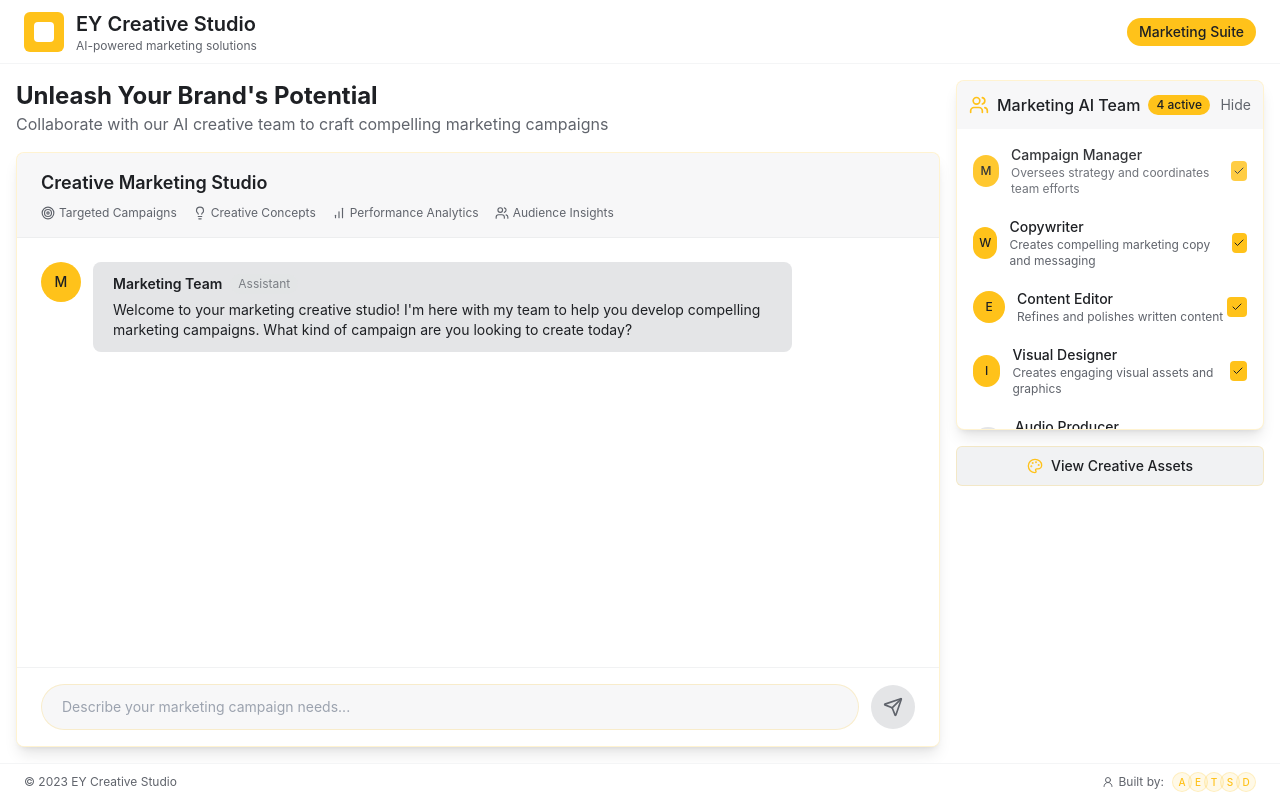
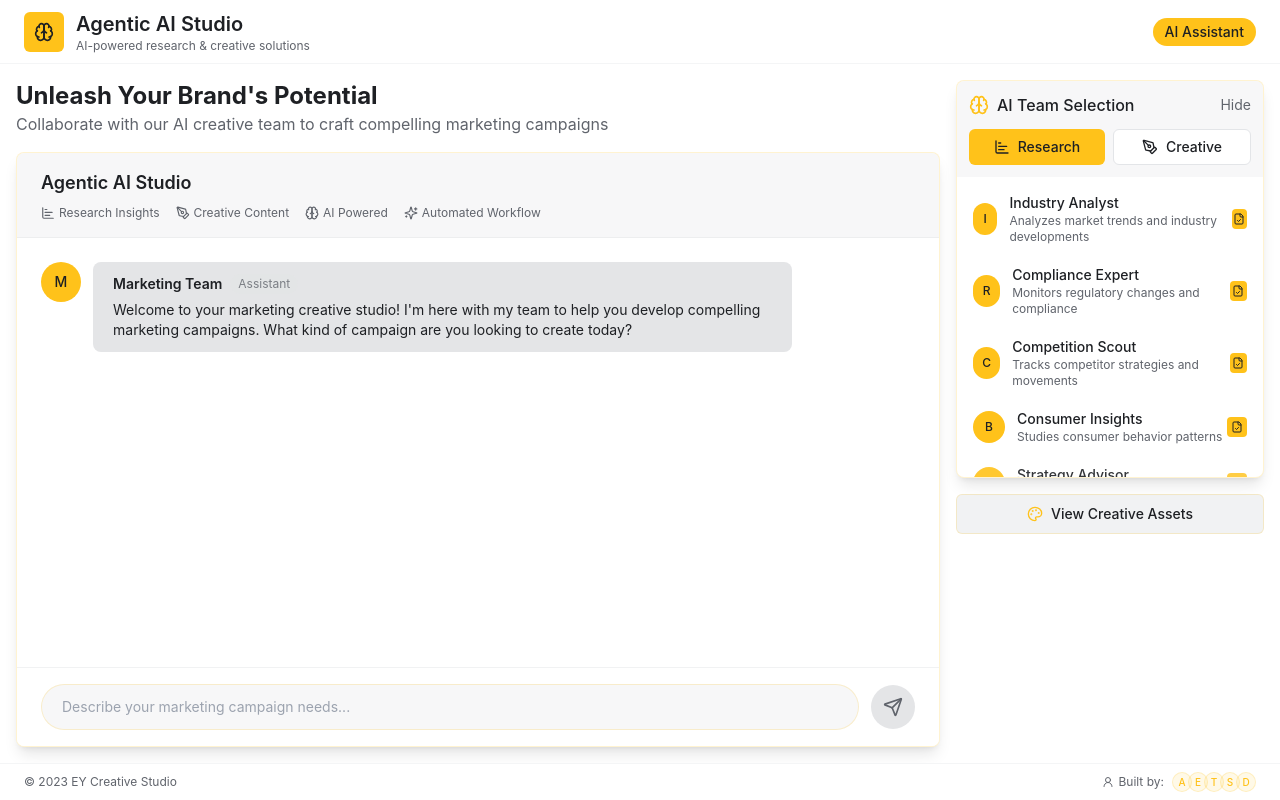
Before and after one commit to tejajuttu/agentic-creative-hub, a React (Vite) app: page / in a window 1280 px wide. Built offline with nearby package versions, Linux system fonts and the light colour scheme.

Commit message:
Refactor: Update AgentSelector and ChatHeader
Updated the AgentSelector and ChatHeader components to reflect the new "Agentic AI Studio" name and the two teams (Marketing Research and Creative).  Also updated the UI.

```diff
--- a/src/components/AgentSelector.tsx
+++ b/src/components/AgentSelector.tsx
@@ -1,9 +1,9 @@
 
 import React, { useState } from "react";
 import { cn } from "@/lib/utils";
-import { Check, Users, Briefcase, Pen, Image, Headphones, Video, FileCheck } from "lucide-react";
+import { Brain, Search, PenTool, Image, Headphones, Video, FileCheck, ChartBar, Book, Users, Eye, LineChart } from "lucide-react";
+import { Button } from "./ui/button";
 
-// Define the agent types and their roles
 export interface Agent {
   id: string;
   name: string;
@@ -12,73 +12,112 @@ export interface Agent {
   description: string;
   active: boolean;
   removable: boolean;
+  team: "research" | "creative";
 }
 
-// Initial agents setup with marketing agents
 const defaultAgents: Agent[] = [
+  // Research Team
   {
-    id: "manager",
-    name: "Campaign Manager",
-    role: "Manager",
-    avatar: "M",
-    description: "Oversees strategy and coordinates team efforts",
+    id: "industry",
+    name: "Industry Analyst",
+    role: "Researcher",
+    avatar: "I",
+    description: "Analyzes market trends and industry developments",
+    active: true,
+    removable: true,
+    team: "research"
+  },
+  {
+    id: "regulations",
+    name: "Compliance Expert",
+    role: "Researcher",
+    avatar: "R",
+    description: "Monitors regulatory changes and compliance",
+    active: true,
+    removable: true,
+    team: "research"
+  },
+  {
+    id: "competitor",
+    name: "Competition Scout",
+    role: "Researcher",
+    avatar: "C",
+    description: "Tracks competitor strategies and movements",
+    active: true,
+    removable: true,
+    team: "research"
+  },
+  {
+    id: "consumer",
+    name: "Consumer Insights",
+    role: "Researcher",
+    avatar: "B",
+    description: "Studies consumer behavior patterns",
+    active: true,
+    removable: true,
+    team: "research"
+  },
+  {
+    id: "strategy",
+    name: "Strategy Advisor",
+    role: "Recommender",
+    avatar: "S",
+    description: "Recommends marketing strategies",
     active: true,
     removable: false,
+    team: "research"
   },
+  // Creative Team
   {
     id: "writer",
-    name: "Copywriter",
+    name: "Script Wizard",
     role: "Writer",
     avatar: "W",
-    description: "Creates compelling marketing copy and messaging",
+    description: "Creates engaging scripts and copy",
     active: true,
     removable: true,
+    team: "creative"
   },
   {
     id: "editor",
-    name: "Content Editor",
+    name: "Content Polisher",
     role: "Editor",
     avatar: "E",
-    description: "Refines and polishes written content",
+    description: "Refines and enhances content",
     active: true,
     removable: true,
+    team: "creative"
   },
   {
     id: "illustrator",
-    name: "Visual Designer",
+    name: "DALL·E Artist",
     role: "Illustrator",
-    avatar: "I",
-    description: "Creates engaging visual assets and graphics",
+    avatar: "D",
+    description: "Generates stunning visuals with DALL·E 3",
     active: true,
     removable: true,
+    team: "creative"
   },
   {
-    id: "audio",
-    name: "Audio Producer",
+    id: "voice",
+    name: "Voice Crafter",
     role: "Audio",
-    avatar: "A",
-    description: "Crafts sound effects and audio elements",
-    active: false,
+    avatar: "V",
+    description: "Creates voice content with ElevenLabs",
+    active: true,
     removable: true,
+    team: "creative"
   },
   {
-    id: "video",
-    name: "Video Director",
-    role: "Video",
-    avatar: "V",
-    description: "Produces and edits video content",
-    active: false,
+    id: "animator",
+    name: "Motion Master",
+    role: "Animator",
+    avatar: "A",
+    description: "Brings content to life with animation",
+    active: true,
     removable: true,
-  },
-  {
-    id: "approver",
-    name: "Brand Guardian",
-    role: "Approver",
-    avatar: "G",
-    description: "Ensures content meets brand guidelines",
-    active: false,
-    removable: true,
-  },
+    team: "creative"
+  }
 ];
 
 interface AgentSelectorProps {
@@ -89,12 +128,11 @@ interface AgentSelectorProps {
 export const AgentSelector = ({ onAgentsChange, className }: AgentSelectorProps) => {
   const [agents, setAgents] = useState<Agent[]>(defaultAgents);
   const [isExpanded, setIsExpanded] = useState(true);
+  const [activeTeam, setActiveTeam] = useState<"research" | "creative">("research");
 
-  // Toggle agent activity
   const toggleAgent = (id: string) => {
     const agentToToggle = agents.find(agent => agent.id === id);
 
-    // Prevent toggling the manager if it's not removable
     if (agentToToggle && !agentToToggle.removable && agentToToggle.active) {
       return;
     }
@@ -109,28 +147,24 @@ export const AgentSelector = ({ onAgentsChange, className }: AgentSelectorProps)
     }
   };
 
-  // Get the count of active agents
-  const activeCount = agents.filter(agent => agent.active).length;
+  const activeAgents = agents.filter(agent => agent.active && agent.team === activeTeam);
 
-  // Get icon for agent role
-  const getAgentIcon = (id: string) => {
-    switch (id) {
-      case "manager":
-        return <Briefcase className="h-3.5 w-3.5 text-primary" />;
-      case "writer":
-        return <Pen className="h-3.5 w-3.5 text-primary" />;
-      case "editor":
+  const getAgentIcon = (role: string) => {
+    switch (role) {
+      case "Researcher":
+        return <Search className="h-3.5 w-3.5 text-primary" />;
+      case "Writer":
+        return <PenTool className="h-3.5 w-3.5 text-primary" />;
+      case "Editor":
         return <FileCheck className="h-3.5 w-3.5 text-primary" />;
-      case "illustrator":
+      case "Illustrator":
         return <Image className="h-3.5 w-3.5 text-primary" />;
-      case "audio":
+      case "Audio":
         return <Headphones className="h-3.5 w-3.5 text-primary" />;
-      case "video":
+      case "Animator":
         return <Video className="h-3.5 w-3.5 text-primary" />;
-      case "approver":
-        return <Check className="h-3.5 w-3.5 text-primary" />;
       default:
-        return null;
+        return <Brain className="h-3.5 w-3.5 text-primary" />;
     }
   };
 
@@ -139,25 +173,47 @@ export const AgentSelector = ({ onAgentsChange, className }: AgentSelectorProps)
       "flex flex-col rounded-lg border border-primary/20 overflow-hidden bg-card shadow-lg",
       className
     )}>
-      <div
-        className="p-3 flex items-center justify-between cursor-pointer hover:bg-muted/30 transition-colors bg-secondary/30"
+      <div className="p-3 flex flex-col gap-3 bg-secondary/30">
+        <div className="flex items-center justify-between">
+          <div className="flex items-center space-x-2">
+            <Brain className="h-5 w-5 text-primary" />
+            <span className="font-medium">AI Team Selection</span>
+          </div>
+          <button
             onClick={() => setIsExpanded(!isExpanded)}
+            className="text-muted-foreground text-sm hover:text-foreground transition-colors"
           >
-        <div className="flex items-center space-x-2">
-          <Users className="h-5 w-5 text-primary" />
-          <span className="font-medium">Marketing AI Team</span>
-          <div className="rounded-full bg-primary text-primary-foreground text-xs py-0.5 px-2 font-medium">
-            {activeCount} active
+            {isExpanded ? "Hide" : "Show"}
+          </button>
         </div>
-        </div>
-        <div className="text-muted-foreground text-sm">
-          {isExpanded ? "Hide" : "Show"}
+
+        <div className="flex gap-2">
+          <Button
+            variant={activeTeam === "research" ? "default" : "outline"}
+            size="sm"
+            onClick={() => setActiveTeam("research")}
+            className="flex-1"
+          >
+            <ChartBar className="h-4 w-4 mr-2" />
+            Research
+          </Button>
+          <Button
+            variant={activeTeam === "creative" ? "default" : "outline"}
+            size="sm"
+            onClick={() => setActiveTeam("creative")}
+            className="flex-1"
+          >
+            <PenTool className="h-4 w-4 mr-2" />
+            Creative
+          </Button>
         </div>
       </div>
 
       {isExpanded && (
         <div className="px-2 py-1 animate-fade-in max-h-[300px] overflow-y-auto">
-          {agents.map((agent) => (
+          {agents
+            .filter(agent => agent.team === activeTeam)
+            .map((agent) => (
               <div
                 key={agent.id}
                 className={cn(
@@ -184,7 +240,7 @@ export const AgentSelector = ({ onAgentsChange, className }: AgentSelectorProps)
                   agent.active ? "bg-primary text-primary-foreground" : "border border-muted-foreground/30",
                   !agent.removable && agent.active && "opacity-90"
                 )}>
-                {agent.active && <Check className="h-3 w-3" />}
+                  {agent.active && <FileCheck className="h-3 w-3" />}
                 </div>
               </div>
           ))}
--- a/src/components/Layout.tsx
+++ b/src/components/Layout.tsx
@@ -1,7 +1,7 @@
 
 import React from "react";
 import { cn } from "@/lib/utils";
-import { UserRound } from "lucide-react";
+import { UserRound, Brain } from "lucide-react";
 
 interface LayoutProps {
   children: React.ReactNode;
@@ -14,16 +14,16 @@ export const Layout = ({ children, className }: LayoutProps) => {
       <header className="h-16 border-b border-border/40 px-6 flex items-center justify-between bg-background/50 backdrop-blur-sm sticky top-0 z-10">
         <div className="flex items-center space-x-3">
           <div className="w-10 h-10 rounded-md bg-primary flex items-center justify-center">
-            <div className="w-5 h-5 rounded-sm bg-background"></div>
+            <Brain className="w-5 h-5 text-primary-foreground" />
           </div>
           <div>
-            <h1 className="text-xl font-semibold">EY Creative Studio</h1>
-            <p className="text-xs text-muted-foreground">AI-powered marketing solutions</p>
+            <h1 className="text-xl font-semibold">Agentic AI Studio</h1>
+            <p className="text-xs text-muted-foreground">AI-powered research & creative solutions</p>
           </div>
         </div>
         <div className="flex items-center space-x-3">
           <div className="text-sm px-3 py-1 rounded-full bg-primary text-primary-foreground font-medium">
-            Marketing Suite
+            AI Assistant
           </div>
         </div>
       </header>
--- a/src/components/chat/ChatHeader.tsx
+++ b/src/components/chat/ChatHeader.tsx
@@ -1,23 +1,23 @@
 
 import React from "react";
-import { Target, Lightbulb, BarChart, Users } from "lucide-react";
+import { Brain, ChartBar, PenTool, Sparkles } from "lucide-react";
 
 export const ChatHeader = () => {
   return (
     <div className="px-6 py-4 border-b border-border/50 bg-secondary/30">
-      <h2 className="font-semibold text-lg">Creative Marketing Studio</h2>
+      <h2 className="font-semibold text-lg">Agentic AI Studio</h2>
       <div className="flex gap-4 mt-2">
         <div className="flex items-center gap-1 text-xs text-muted-foreground">
-          <Target className="h-3.5 w-3.5" /> Targeted Campaigns
+          <ChartBar className="h-3.5 w-3.5" /> Research Insights
         </div>
         <div className="flex items-center gap-1 text-xs text-muted-foreground">
-          <Lightbulb className="h-3.5 w-3.5" /> Creative Concepts
+          <PenTool className="h-3.5 w-3.5" /> Creative Content
         </div>
         <div className="flex items-center gap-1 text-xs text-muted-foreground">
-          <BarChart className="h-3.5 w-3.5" /> Performance Analytics
+          <Brain className="h-3.5 w-3.5" /> AI Powered
         </div>
         <div className="flex items-center gap-1 text-xs text-muted-foreground">
-          <Users className="h-3.5 w-3.5" /> Audience Insights
+          <Sparkles className="h-3.5 w-3.5" /> Automated Workflow
         </div>
       </div>
     </div>
--- a/src/components/chat/types.ts
+++ b/src/components/chat/types.ts
@@ -13,11 +13,14 @@ export interface Message {
 }
 
 export type MarketingAgentId =
-  | "manager"
+  | "industry"
+  | "regulations"
+  | "competitor"
+  | "consumer"
+  | "strategy"
   | "writer"
   | "editor"
   | "illustrator"
-  | "audio"
-  | "video"
-  | "approver"
+  | "voice"
+  | "animator"
   | "system";
```
Lines whose indentation alone changed are shown as unchanged.
